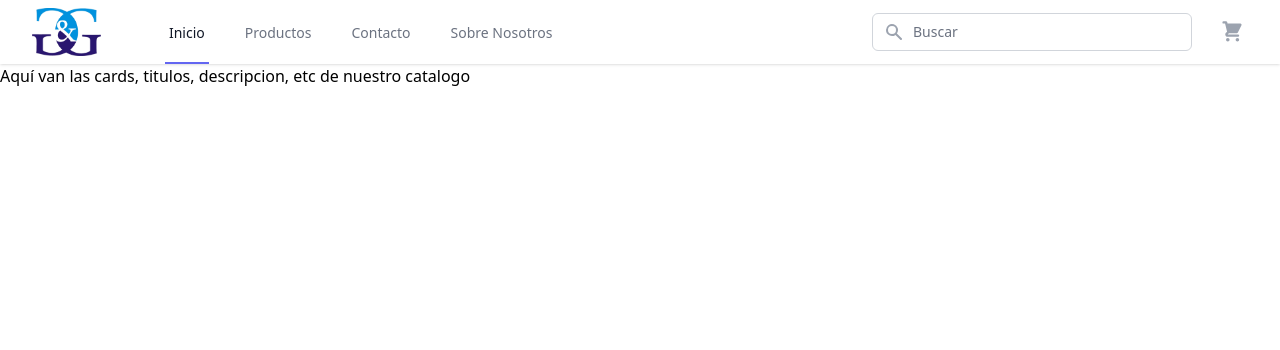
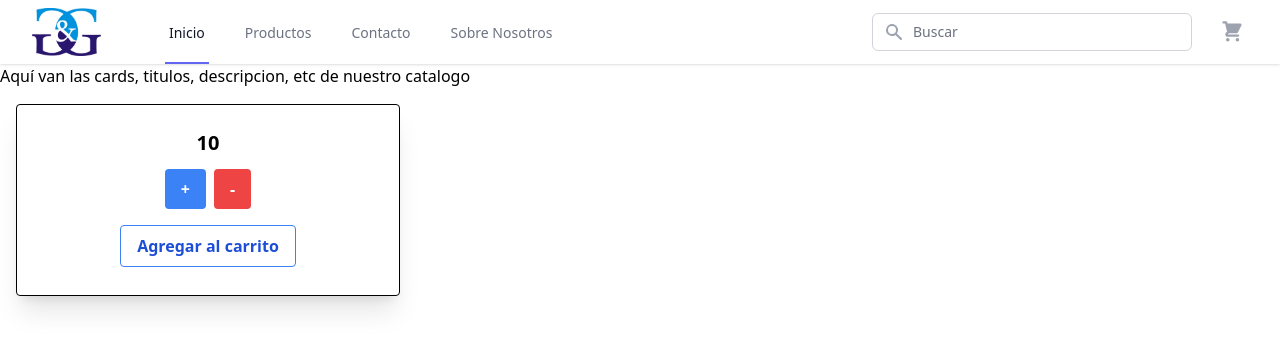
Before and after one commit to gonzalolabrador98/gyg-page, a React (Vite) app: page / in a window 1280 px wide. Shown: the top 350 px of the page. Built offline with nearby package versions, Linux system fonts and the light colour scheme; the HTML template or start-up script is replaced by a standard one.

Commit message:
count agregado

```diff
--- a/src/App.jsx
+++ b/src/App.jsx
@@ -1,4 +1,5 @@
 import './App.css';
+import { ItemCount } from './itemCount/ItemCount';
 import { ItemListContainer } from './itemList/ItemListContainer';
 import { Navbar } from './navbar/Navbar';
 
@@ -7,6 +8,7 @@ function App() {
     <>
       <Navbar />
       <ItemListContainer />
+      <ItemCount />
     </>
   );
 }
--- /dev/null
+++ b/src/itemCount/ItemCount.jsx
@@ -0,0 +1,57 @@
+import React from 'react';
+import { useState } from 'react';
+
+export const ItemCount = () => {
+  const [count, setCount] = useState(10);
+
+  const add = () => {
+    if (count > 0) {
+      console.log(`Se agregaron ${count} items a tu carrito`);
+    } else {
+      console.log('Seleccione una cantidad mayor a 0');
+    }
+  };
+
+  const contador = (operacion) => {
+    if (operacion == '+') {
+      setCount(count + 1);
+    } else {
+      setCount(count - 1);
+    }
+  };
+  if (count < 0) {
+    setCount(0);
+  }
+
+  return (
+    <div className="max-w-sm m-4 rounded  shadow-xl border border-black">
+      <div className="  px-6 py-4 ">
+        <div className="flex justify-center font-bold text-xl m-2 ">
+          <h1>{count}</h1>
+        </div>
+        <div className="flex justify-center">
+          <button
+            onClick={() => contador('+')}
+            className="m-1 bg-blue-500 hover:bg-blue-700 text-white font-bold py-2 px-4 rounded"
+          >
+            +
+          </button>
+          <button
+            onClick={() => contador('-')}
+            className="m-1 bg-red-500 hover:bg-red-700 text-white font-bold py-2 px-4 rounded"
+          >
+            -
+          </button>
+        </div>
+        <div className="flex justify-center">
+          <button
+            onClick={add}
+            className=" m-3 bg-transparent hover:bg-blue-500 text-blue-700 font-semibold hover:text-white py-2 px-4 border border-blue-500 hover:border-transparent rounded"
+          >
+            Agregar al carrito
+          </button>
+        </div>
+      </div>
+    </div>
+  );
+};
```
